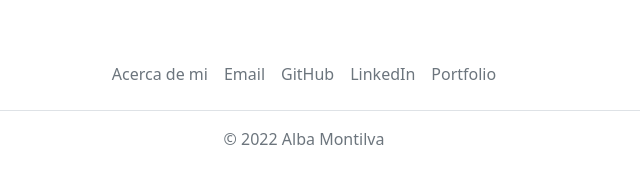
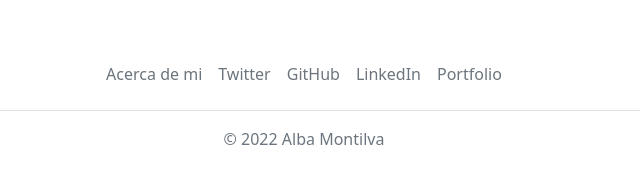
Before and after one commit to montilva74/comision22801, a plain HTML site: page index.html in a window 1280 px wide. Shown: the part 891-1074 px from the top of the page, 336-976 px from the left. Drawn offline with nearby package versions, Linux system fonts and the light colour scheme.

Commit message:
modifico el footer

```diff
--- a/index.html
+++ b/index.html
@@ -51,11 +51,11 @@
   <div class="container">
     <footer class="py-3 my-4">
       <ul class="nav justify-content-center border-bottom pb-3 mb-3">
-        <li class="nav-item"><a href="#" class="nav-link px-2 text-muted">Acerca de mi</a></li>
-        <li class="nav-item"><a href="#" class="nav-link px-2 text-muted">Email</a></li>
-        <li class="nav-item"><a href="#" class="nav-link px-2 text-muted">GitHub</a></li>
-        <li class="nav-item"><a href="#" class="nav-link px-2 text-muted">LinkedIn</a></li>
-        <li class="nav-item"><a href="#" class="nav-link px-2 text-muted">Portfolio</a></li>
+        <li class="nav-item"><a href="./index.html" class="nav-link px-2 text-muted">Acerca de mi</a></li>
+        <li class="nav-item"><a href="https://twitter.com/albamontilva" target="_blank" class="nav-link px-2 text-muted">Twitter</a></li>
+        <li class="nav-item"><a href="https://github.com/montilva74" target="_blank" class="nav-link px-2 text-muted">GitHub</a></li>
+        <li class="nav-item"><a href="https://www.linkedin.com/in/alba-montilva/" target="_blank" class="nav-link px-2 text-muted">LinkedIn</a></li>
+        <li class="nav-item"><a href="https://montilva74.github.io/Mi-portafolio/" target="_blank" class="nav-link px-2 text-muted">Portfolio</a></li>
       </ul>
       <p class="text-center text-muted">© 2022 Alba Montilva</p>
     </footer>
```
Also changed, not shown: tareaclase3.html (+12 -0 lines).
